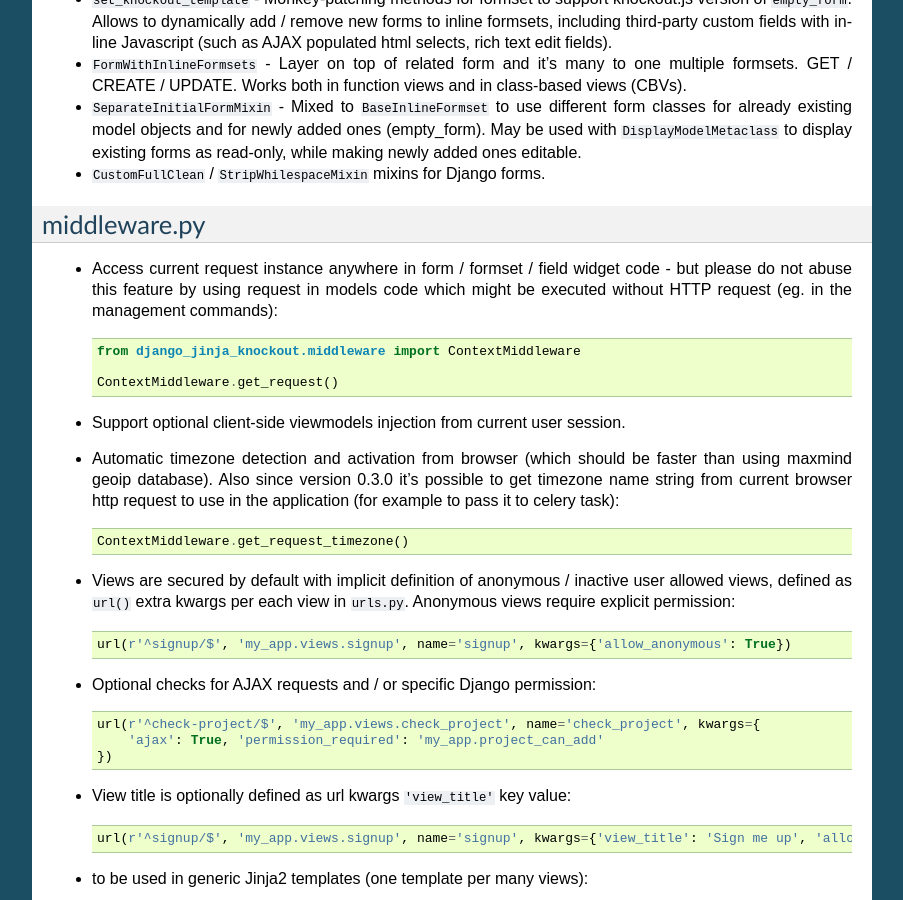
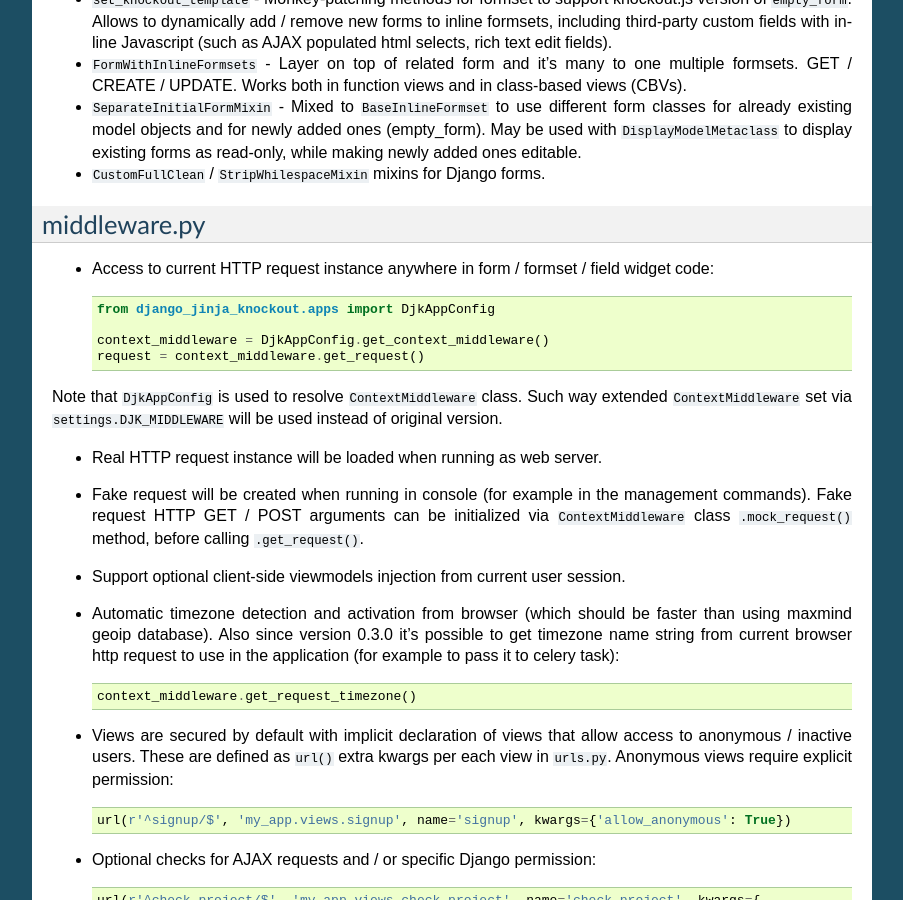
Before and after one commit to Dmitri-Sintsov/django-jinja-knockout, a Sphinx documentation site: the page built from docs/quickstart.rst, in a window 1280 px wide and 900 px high, scrolled down 5465 px. Shown: the whole window, without its empty margins (198-1101 px from the left). Built offline with Sphinx 7.4.7, drawn with Linux system fonts in a browser that asks for light colours; some of the changed text lies outside the part shown.

Commit message:
Documentation update for version 0.4.1. Updated package version to 0.4.1.

```diff
--- a/HISTORY.rst
+++ b/HISTORY.rst
@@ -154,8 +154,9 @@ the possibility of preview glitches due to wrong guess of resource type.
 
 0.4.1
 +++++
-Support of field filter of ``type`` ``choices`` option ``multiple_choices``: ``True`` in ``ListSortingView``. That
-allows to perform ``in`` field lookups for the selected field filter.
+Support of the ``'choices' filter`` option ``multiple_choices``: ``True`` in  non-AJAX ``ListSortingView``. That allows
+to perform ``in`` field lookups for the selected field filter which was previously available only in AJAX
+``KoGridView``.
 
 Large monolithic ``views.py`` split into smaller parts with symbols exported via module ``__init__.py`` for the
 convenience and compatibility.
--- a/INSTALLATION.rst
+++ b/INSTALLATION.rst
@@ -45,7 +45,7 @@ To install latest master from repository::
 
 To install specific commit::
 
-    python3 -m pip install --upgrade git+https://github.com/Dmitri-Sintsov/django-jinja-knockout.git@c97a696b1ee40c5a795cc821e7b05ff35e394288
+    python3 -m pip install --upgrade git+https://github.com/Dmitri-Sintsov/django-jinja-knockout.git@51404eaba34f53a319333f52e8a47bd37f496d63
 
 
 settings.py
@@ -301,7 +301,7 @@ Extending context processor is also useful when templates should receive additio
 Middleware
 ----------
 
-Key functionality of `django-jinja-knockout` middleware is:
+Key functionality of ``django-jinja-knockout`` middleware is:
 
 .. highlight:: jinja
 
--- a/QUICKSTART.rst
+++ b/QUICKSTART.rst
@@ -303,24 +303,29 @@ forms.py / formsets.js
 middleware.py
 -------------
 
-* Access current request instance anywhere in form / formset / field widget code - but please do not abuse this feature
-  by using request in models code which might be executed without HTTP request (eg. in the management commands)::
+* Access to current HTTP request instance anywhere in form / formset / field widget code::
 
-    from django_jinja_knockout.middleware import ContextMiddleware
+    from django_jinja_knockout.apps import DjkAppConfig
 
-    ContextMiddleware.get_request()
+    context_middleware = DjkAppConfig.get_context_middleware()
+    request = context_middleware.get_request()
 
+Note that ``DjkAppConfig`` is used to resolve ``ContextMiddleware`` class. Such way extended ``ContextMiddleware`` set
+via ``settings.DJK_MIDDLEWARE`` will be used instead of original version.
 
+* Real HTTP request instance will be loaded when running as web server.
+* Fake request will be created when running in console (for example in the management commands). Fake request HTTP GET /
+  POST arguments can be initialized via ``ContextMiddleware`` class ``.mock_request()`` method, before calling
+  ``.get_request()``.
 
 * Support optional client-side viewmodels injection from current user session.
 * Automatic timezone detection and activation from browser (which should be faster than using maxmind geoip database).
   Also since version 0.3.0 it's possible to get timezone name string from current browser http request to use in
   the application (for example to pass it to celery task)::
 
-    ContextMiddleware.get_request_timezone()
-
-* Views are secured by default with implicit definition of anonymous / inactive user allowed views, defined as
-  ``url()`` extra kwargs per each view in ``urls.py``. Anonymous views require explicit permission::
+    context_middleware.get_request_timezone()
+* Views are secured by default with implicit declaration of views that allow access to anonymous / inactive users. These
+  are defined as ``url()`` extra kwargs per each view in ``urls.py``. Anonymous views require explicit permission::
 
     url(r'^signup/$', 'my_app.views.signup', name='signup', kwargs={'allow_anonymous': True})
 * Optional checks for AJAX requests and / or specific Django permission::
@@ -521,6 +526,8 @@ views submodule
 * ``prepare_bs_navs()`` - used to highlight current url in Bootstrap 3 navbars.
 * ``BsTabsMixin`` - automatic template context processor for CBV's, which uses ``prepare_bs_navs()`` function and
   ``bs_navs()`` jinja2 macro to navigate through the navbar list of visually grouped Django view links.
+* ``FoldingPaginationMixin`` - ``ListView`` / ``ListSortingView`` mixin that enables advanced pagination in
+  ``bs_pagination()`` / ``bs_list()`` Jinja2 macros.
 * ``FormWithInlineFormsetsMixin`` - CBV mixin with built-in support of ``django_jinja_knockout.forms``
   ``FormWithInlineFormsets``.
   There is one ``ModelForm`` and one or many related ``BaseInlineFormset``. ``ModelForm`` also is optional (can be
@@ -529,7 +536,7 @@ views submodule
 * ``InlineCreateView`` - CBV view to create new models with one to many related models.
 * ``InlineDetailView`` - CBV view to display or to update models with one to many related models. Suitable both for
   CREATE and for VIEW actions, last case via ``ModelForm`` with ``metaclass=DisplayModelMetaclass``.
-* ``ListSortingView`` - ListView with built-in support of sorting and field filtering::
+* ``ListSortingView`` - ``ListView`` with built-in support of sorting and field filtering::
 
     from django_jinja_knockout.views import ListSortingView
 
--- a/django_jinja_knockout/__init__.py
+++ b/django_jinja_knockout/__init__.py
@@ -1,4 +1,4 @@
-__version__ = '0.4.0'
+__version__ = '0.4.1'
 
 
 # Patch for Django datetime 'en' locales format to work with Bootstrap datetimepicker.
```
Also changed, not shown: other parts of INSTALLATION.rst (+1 -1 lines), docs/grids.rst (+45 -33 lines), 1 other file.
